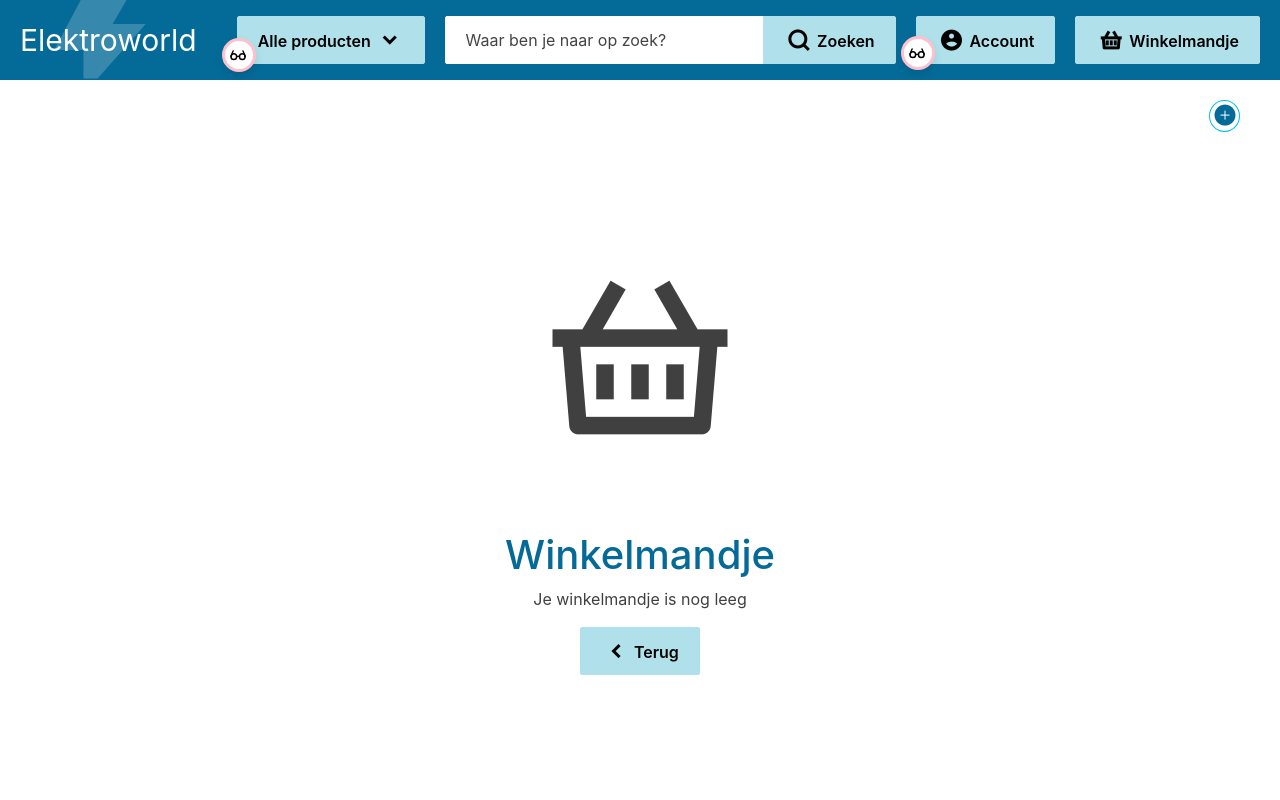
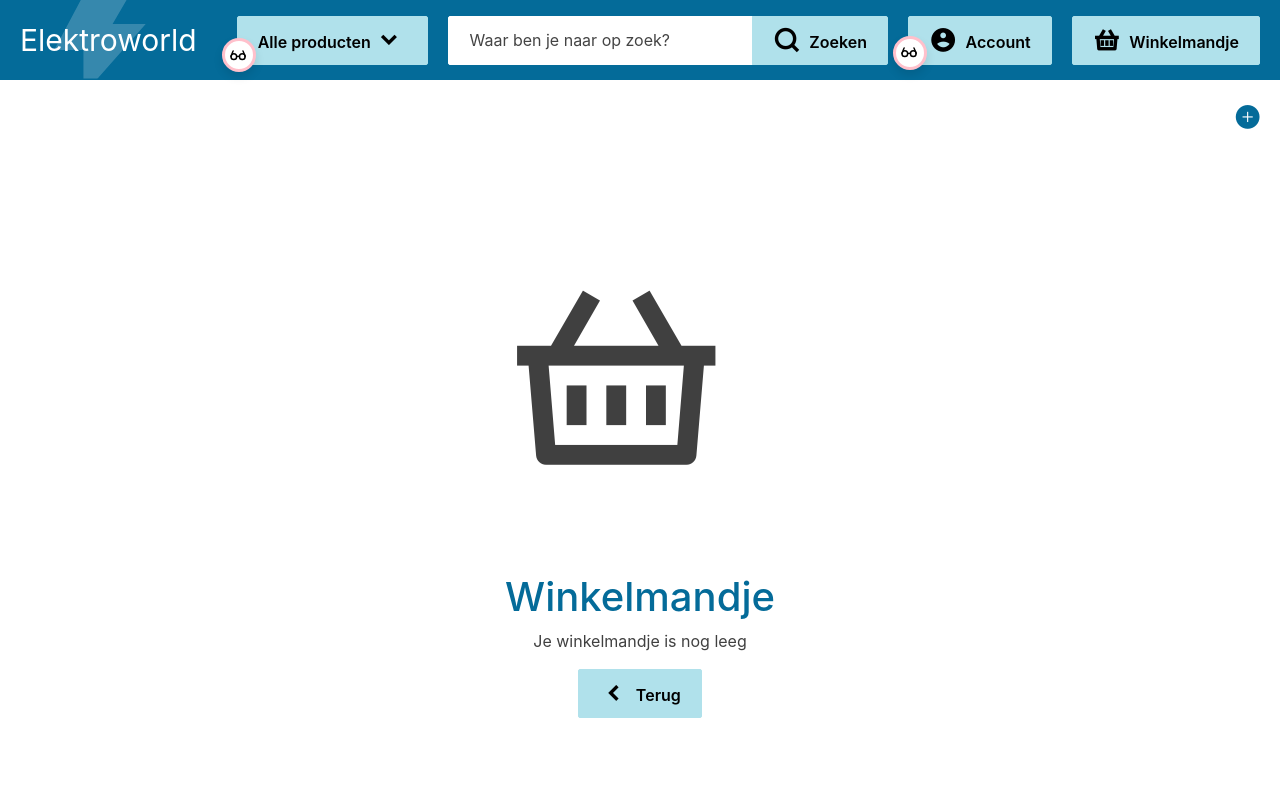
Before and after one commit to basdebruin/senioren-webshop, a SvelteKit app: page /shopping-cart in a window 1280 px wide. Shown: the top 800 px of the page. Built offline with nearby package versions, Linux system fonts and the light colour scheme.

Commit message:
icon sizing

```diff
--- a/src/routes/shopping-cart/+page.svelte
+++ b/src/routes/shopping-cart/+page.svelte
@@ -120,10 +120,10 @@ import { shoppingCartFull } from "$lib/stores";
     .add-product {
         position: absolute;
         top: 3rem;
-        right: 0;
+        right: -2rem;
         margin: 2rem;
         border-radius: 100%;
         color: var(--primary-color);
-        padding: .05rem 0 .15rem 0;
+        border: none;
     }
 </style>
--- a/src/styles/global.scss
+++ b/src/styles/global.scss
@@ -54,13 +54,12 @@ $accessibility-blue: #2653E8;
 
 i {
     display: inline-block;
-    font-size: 1.5em;
+    font-size: 1.7em;
     margin: 0;
-    margin-left: .1em;
 
     &:first-letter {
         margin-left: 0;
-        margin-right: .1em;
+        margin-right: .2em;
     }
 }
 .btn i, input i {
```
